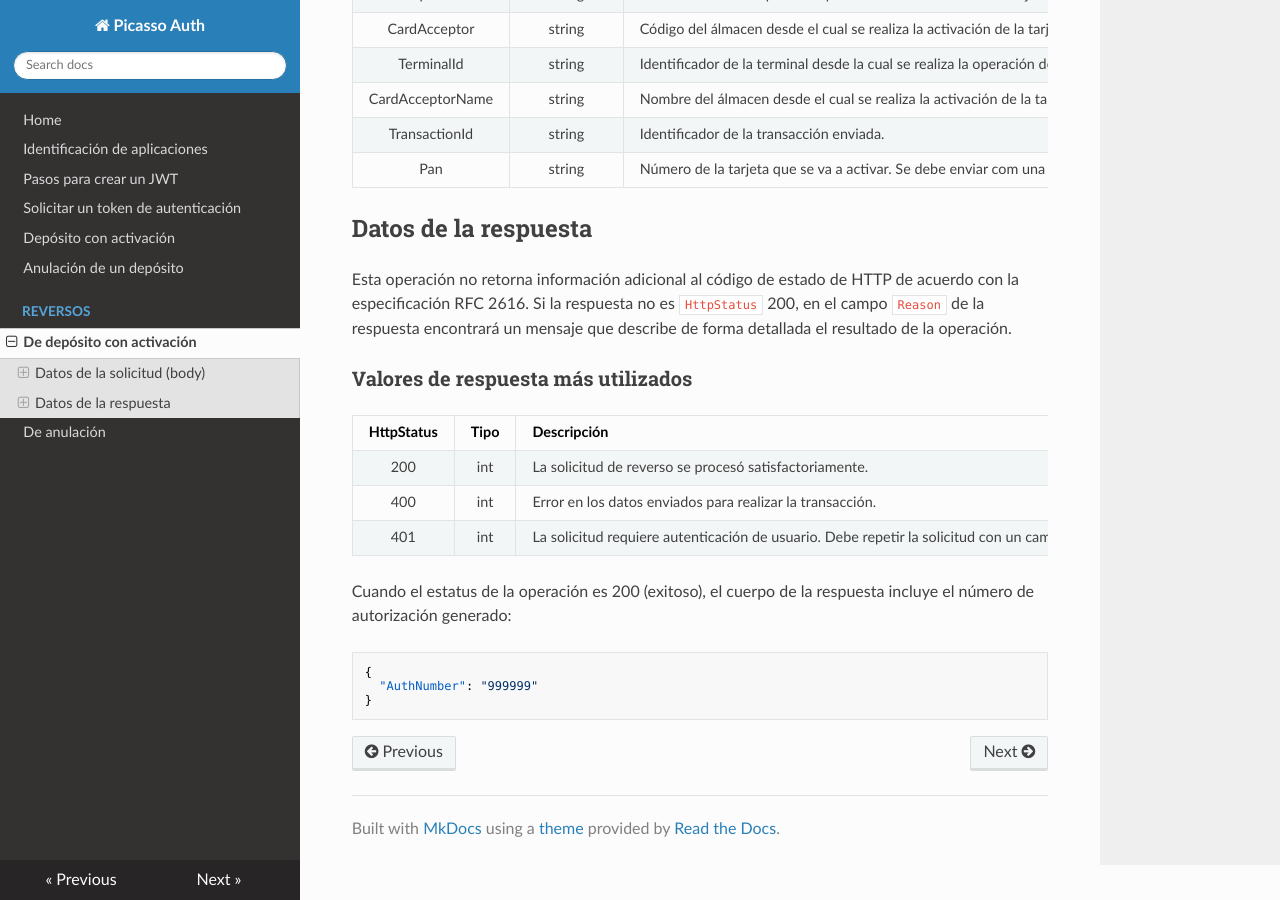
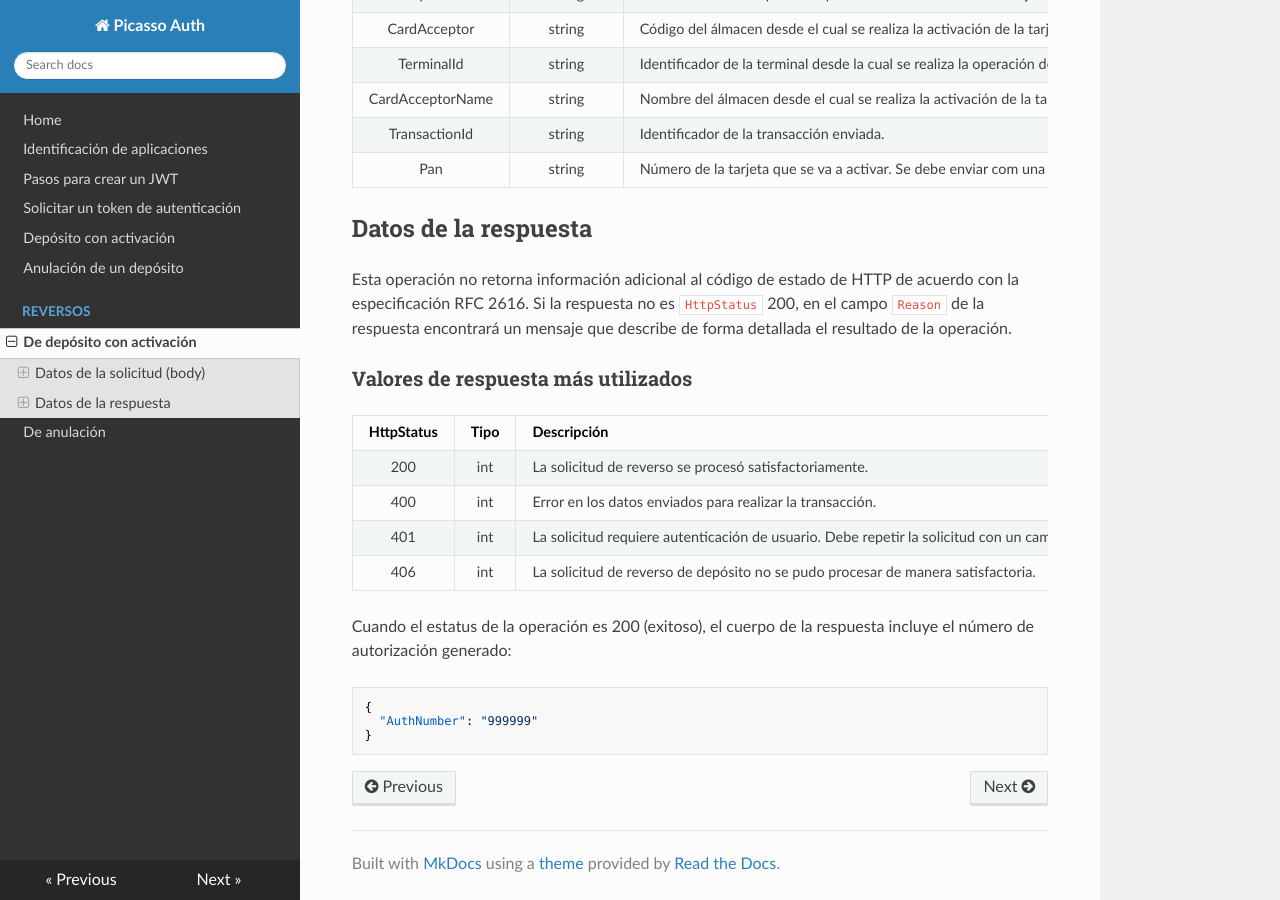
Before and after one commit to Picasso-api/Evertec-API, an MkDocs documentation site: the page built from docs/DepositReverse.md, in a window 1280 px wide and 900 px high, scrolled down 719 px. Built offline with MkDocs 1.6.1, drawn with Linux system fonts in a browser that asks for light colours; nearby versions of some CDN libraries.

Commit message:
Update DepositReverse.md

```diff
--- a/docs/DepositReverse.md
+++ b/docs/DepositReverse.md
@@ -44,6 +44,7 @@ HttpStatus | Tipo | Descripción
 200 | int | La solicitud de reverso se procesó satisfactoriamente.
 400 | int | Error en los datos enviados para realizar la transacción.
 401 | int | La solicitud requiere autenticación de usuario. Debe repetir la solicitud con un campo de encabezado de autorización adecuado con las credenciales de autorización otorgadas.406 | int | La solicitud de reverso no se pudo procesar de manera satisfactoria.
+406 | int | La solicitud de reverso de depósito no se pudo procesar de manera satisfactoria.
 
 Cuando el estatus de la operación es 200 (exitoso), el cuerpo de la respuesta incluye el número de autorización generado:
 
```
